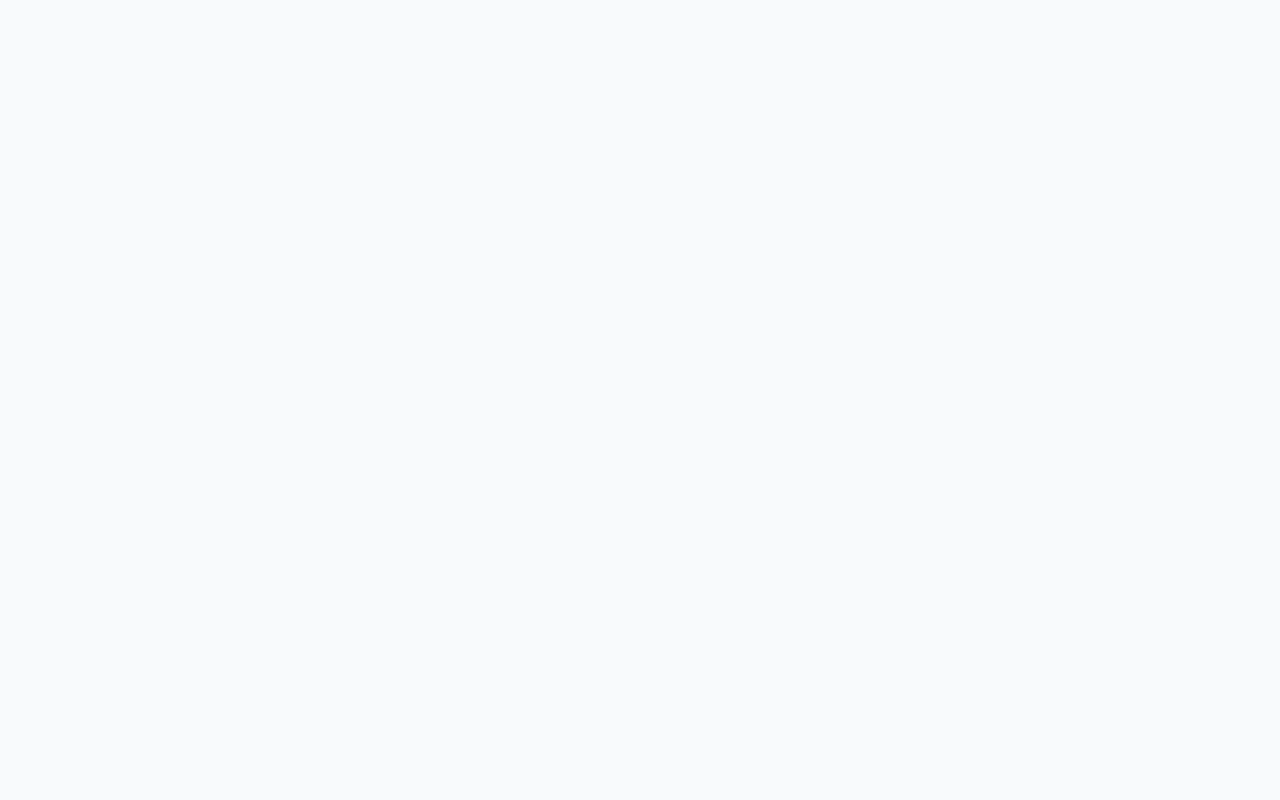
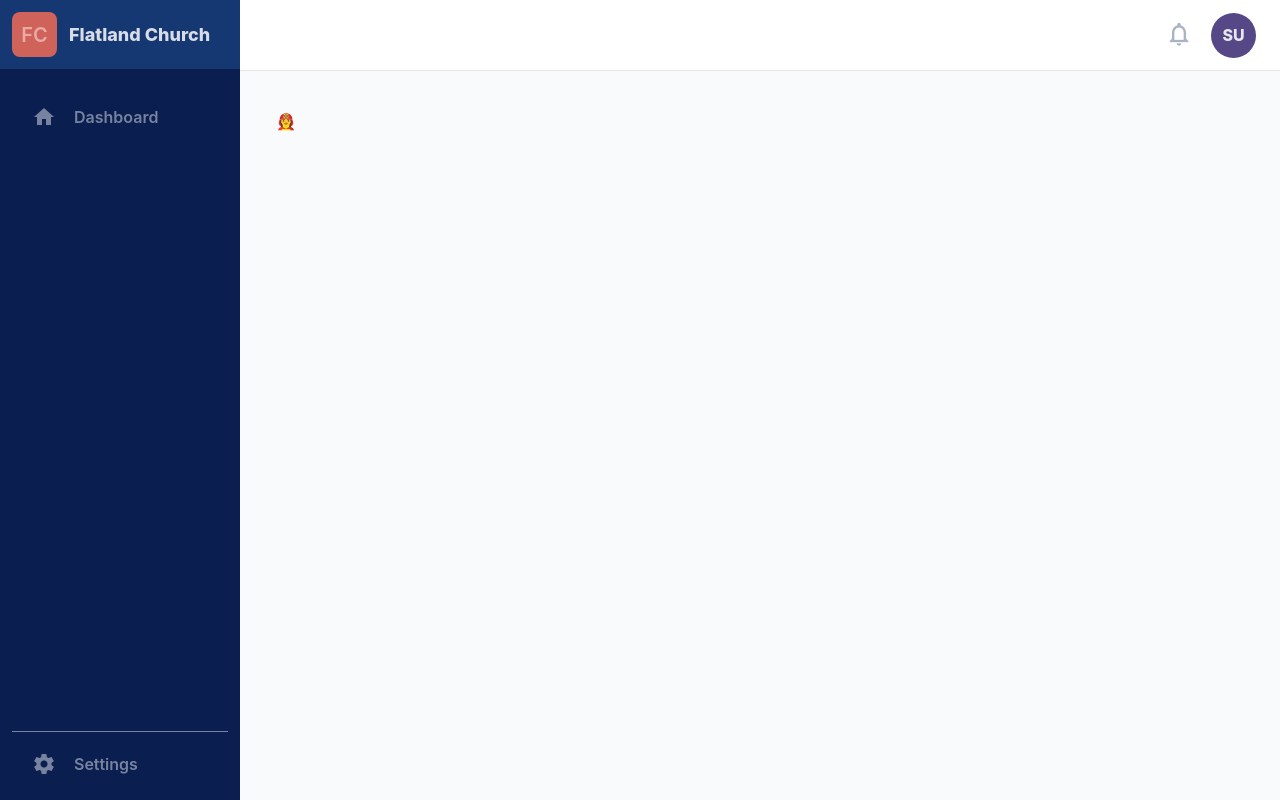
Before and after one commit to Renddslow/church-cms, a React (Create React App) app: page /volunteer in a window 1280 px wide. Built offline with nearby package versions, Linux system fonts and the light colour scheme; sample sign-in values are in the browser's storage.

Commit message:
Added login features

```diff
--- a/package.json
+++ b/package.json
@@ -7,6 +7,7 @@
     "@testing-library/react": "^9.3.2",
     "@testing-library/user-event": "^7.1.2",
     "history": "^5.0.0",
+    "qs": "^6.9.4",
     "react": "^16.13.1",
     "react-dom": "^16.13.1",
     "react-router-dom": "^5.2.0",
--- a/src/App.js
+++ b/src/App.js
@@ -1,26 +1,28 @@
-import React, { useEffect } from 'react';
+import React from 'react';
 import { BrowserRouter as Router, Switch, Route } from 'react-router-dom';
 
-import { Login } from './pages/login';
+import { Login, Authorize } from './pages/login';
+import UserProvider from './utils/UserContext';
+import Dashboard from './Dashboard';
 
 function App() {
-  useEffect(() => {
   const token = window.localStorage.getItem('fca:token');
   if (!token && !['/login', '/authorize'].includes(window.location.pathname)) {
     return (window.location.href = '/login');
   }
-  }, []);
 
   return (
+    <UserProvider>
       <Router>
         <Switch>
-        <Route path="/login">
+          <Route exact path="/login">
             <Login />
           </Route>
-        <Route path="/authorize">Authorize</Route>
-        <Route path="/"></Route>
+          <Route exact path="/authorize" render={(props) => <Authorize {...props} />} />
+          <Dashboard />
         </Switch>
       </Router>
+    </UserProvider>
   );
 }
 
--- a/src/Dashboard.js
+++ b/src/Dashboard.js
@@ -6,6 +6,8 @@ import Navigation from './components/Navigation';
 import Header from './components/Header';
 import Loading from './components/Loading';
 import Panel from './components/Panel';
+
+import { withUser } from './utils/UserContext';
 
 import { SermonList } from './pages/sermons';
 
@@ -16,19 +18,20 @@ const Main = styled.main`
   padding: 36px;
 `;
 
-export default () => (
+const Dashboard = ({ user }) => {
+  return (
     <Panel>
-    <Navigation>
+      <Navigation permissions={user ? user.permissions : []}>
         {[
           { to: '/dashboard', label: 'Dashboard', icon: 'home' },
-        { to: '/sermons', label: 'Sermons', icon: 'ondemand_video' },
-        { to: '/series', label: 'Series', icon: 'featured_play_list' },
-        { to: '/blog', label: 'Blog', icon: 'rss_feed' },
-        { to: '/pages', label: 'Pages', icon: 'description' },
-        { to: '/classes', label: 'Classes', icon: 'school' },
-        { to: '/locations', label: 'Locations', icon: 'location_on' },
-        { to: '/resources', label: 'Resources', icon: 'local_library' },
-        { to: '/volunteer', label: 'Volunteer', icon: 'support' },
+          { to: '/sermons', label: 'Sermons', icon: 'ondemand_video', rule: 'sermons' },
+          { to: '/series', label: 'Series', icon: 'featured_play_list', rule: 'resources' },
+          { to: '/blog', label: 'Blog', icon: 'rss_feed', rule: 'blog' },
+          { to: '/pages', label: 'Pages', icon: 'description', rule: 'content' },
+          { to: '/classes', label: 'Classes', icon: 'school', rule: 'content' },
+          { to: '/locations', label: 'Locations', icon: 'location_on', rule: 'content' },
+          { to: '/resources', label: 'Resources', icon: 'local_library', rule: 'resources' },
+          { to: '/volunteer', label: 'Volunteer', icon: 'support', rule: 'pco' },
         ]}
       </Navigation>
       <div>
@@ -56,3 +59,6 @@ export default () => (
       </div>
     </Panel>
   );
+};
+
+export default withUser(Dashboard);
--- a/src/components/Header.js
+++ b/src/components/Header.js
@@ -1,5 +1,6 @@
 import React from 'react';
 import styled from 'styled-components';
+import { withUser } from '../utils/UserContext';
 
 const HeaderStyled = styled.header`
   height: 70px;
@@ -49,17 +50,21 @@ const Avatar = styled.div`
   align-items: center;
 `;
 
-const Header = () => {
+const Header = ({ user }) => {
+  const [first, ...rest] = user.name.split(' ');
   return (
     <HeaderStyled>
       <Nav>
         <IconButton>
           <span className="material-icons">notifications_none</span>
         </IconButton>
-        <Avatar>MM</Avatar>
+        <Avatar>
+          {first[0]}
+          {rest.slice(-1).pop()[0]}
+        </Avatar>
       </Nav>
     </HeaderStyled>
   );
 };
 
-export default Header;
+export default withUser(Header);
--- a/src/components/Navigation.js
+++ b/src/components/Navigation.js
@@ -101,7 +101,7 @@ const Rule = styled.hr`
   -webkit-appearance: none;
 `;
 
-export default ({ children = [] }) => {
+export default ({ children = [], permissions = [] }) => {
   return (
     <NavigationPanel>
       <NavHeader>
@@ -109,7 +109,9 @@ export default ({ children = [] }) => {
         Flatland Church
       </NavHeader>
       <Menu>
-        {children.map(({ to, label, icon }) => (
+        {children
+          .filter(({ rule }) => !rule || permissions.includes(rule))
+          .map(({ to, label, icon }) => (
             <MenuItem key={to}>
               <MenuLink to={to} activeClassName="active">
                 <Icon className="material-icons">{icon}</Icon>
--- a/src/pages/authorize/index.js
+++ /dev/null
@@ -1,3 +0,0 @@
-import Authorize from './Authorize';
-
-export default Authorize;
--- /dev/null
+++ b/src/pages/login/Authorize.js
@@ -0,0 +1,35 @@
+import React, { useContext, useEffect, useState } from 'react';
+import qs from 'qs';
+import { Redirect } from 'react-router-dom';
+
+import { UserContext } from '../../utils/UserContext';
+
+const Authorize = ({ location }) => {
+  const { token } = qs.parse(location.search, { ignoreQueryPrefix: true });
+  const [error, setError] = useState(null);
+  const { user, setUser } = useContext(UserContext);
+
+  useEffect(() => {
+    fetch('http://localhost:8080/me', {
+      headers: { Authorization: `Bearer ${token}` },
+    })
+      .then((d) => d.json())
+      .then(({ data }) => {
+        setUser(data.attributes);
+      })
+      .catch(() => setError('LoginExpired'));
+  }, []); // eslint-disable-line
+
+  useEffect(() => {
+    if (user) {
+      console.log(user);
+      window.localStorage.setItem('fca:token', token);
+      window.localStorage.setItem('fca:user', JSON.stringify(user));
+      window.location.href = '/dashboard';
+    }
+  }, [user]); // eslint-disable-line
+
+  return error ? <Redirect to={`/login?error=${error}`} /> : <div />;
+};
+
+export default Authorize;
--- a/src/pages/login/index.js
+++ b/src/pages/login/index.js
@@ -1,3 +1,5 @@
 import LoginPage from './Login';
+import AuthorizePage from './Authorize';
 
 export const Login = LoginPage;
+export const Authorize = AuthorizePage;
--- /dev/null
+++ b/src/utils/UserContext.js
@@ -0,0 +1,28 @@
+import React, { useContext, useState } from 'react';
+
+export const UserContext = React.createContext({
+  user: null,
+  setUser: () => {},
+});
+
+const parseOrNull = (input) => {
+  try {
+    return JSON.parse(input);
+  } catch (e) {
+    return null;
+  }
+};
+
+const UserProvider = ({ children }) => {
+  const [user, setUser] = useState(parseOrNull(window.localStorage.getItem('fca:user')));
+
+  return <UserContext.Provider value={{ user, setUser }}>{children}</UserContext.Provider>;
+};
+
+export const withUser = (Wrapped) => (props) => {
+  const { user } = useContext(UserContext);
+
+  return <Wrapped {...props} user={user} />;
+};
+
+export default UserProvider;
--- a/src/utils/history.js
+++ /dev/null
@@ -1,3 +0,0 @@
-import { createBrowserHistory } from 'history';
-
-export default createBrowserHistory();
```
Also changed, not shown: src/pages/authorize/Authorize.js (deleted, +0 -9 lines), 1 other file (tests, documents, lock files or other folders). Lines whose indentation alone changed are shown as unchanged.
